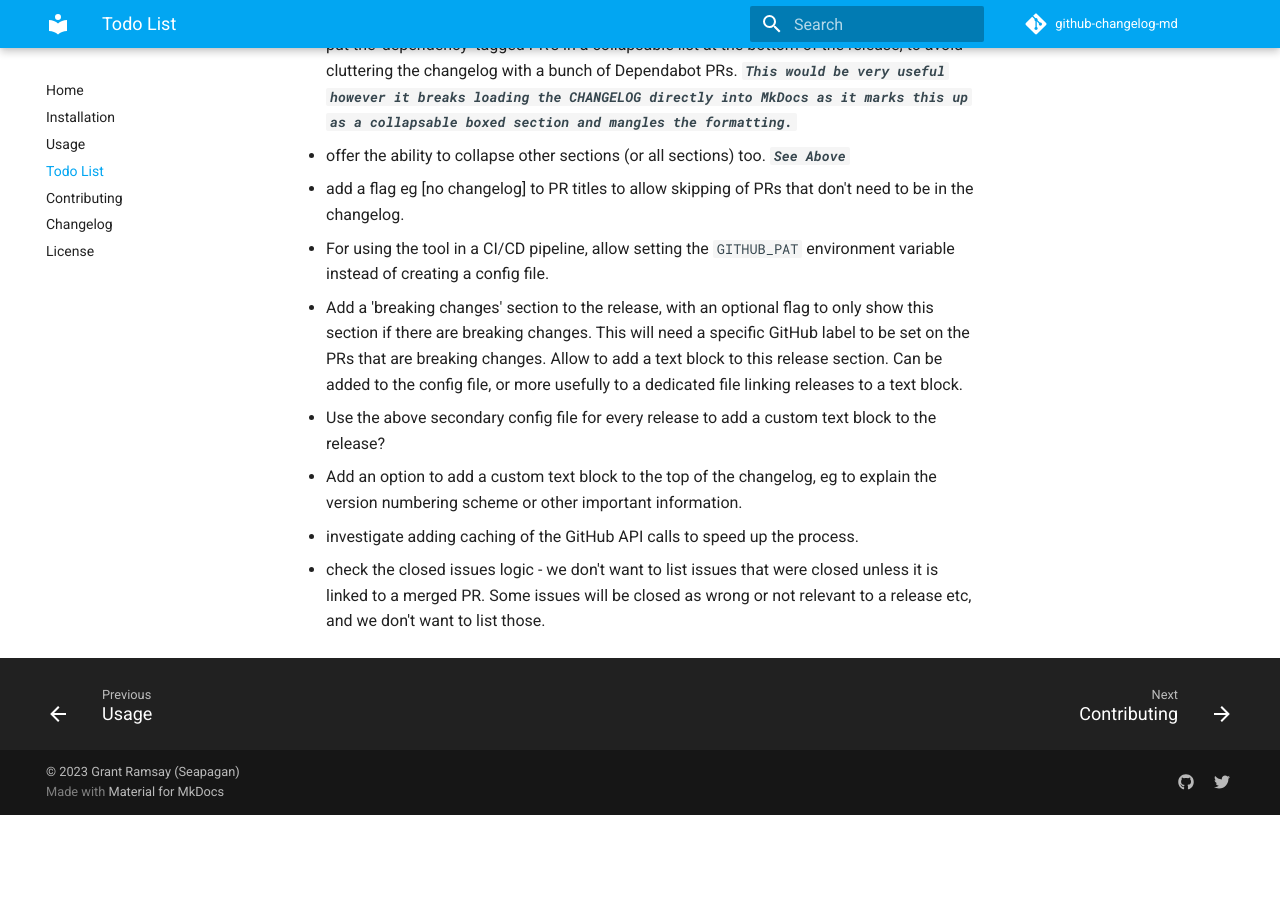
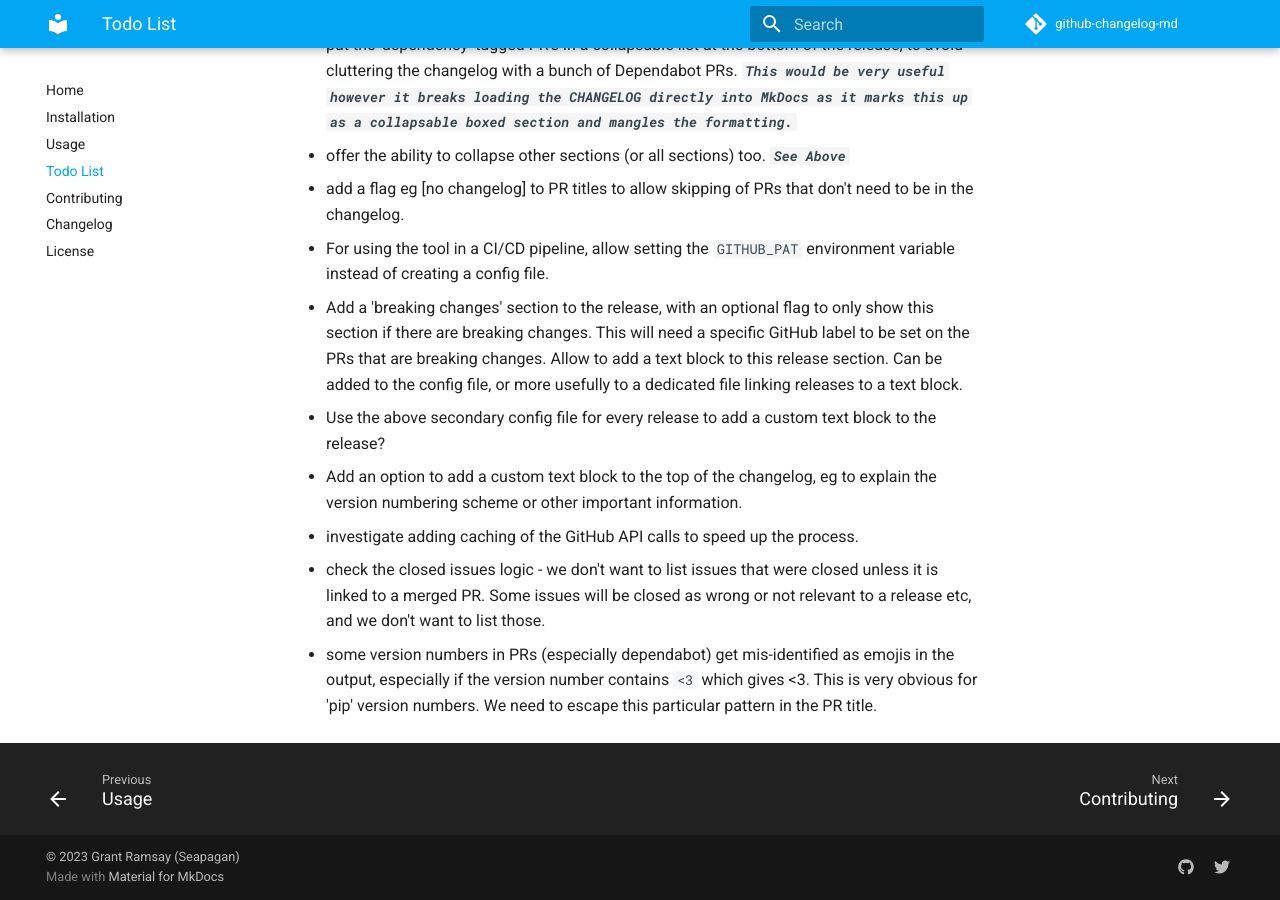
Before and after one commit to seapagan/github-changelog-md, an MkDocs documentation site: the page built from docs/todo_list.md, in a window 1280 px wide and 900 px high, scrolled down 1075 px. Built offline with MkDocs 1.6.1 and Material for MkDocs 9.7.7, drawn with Linux system fonts in a browser that asks for light colours; comment, search, counter and statistics services are not loaded; before the commit the page ends 1890 px from its top, so only the background shows below that.

Commit message:
update TODO
Signed-off-by: Grant Ramsay <seapagan@gmail.com>

```diff
--- a/TODO.md
+++ b/TODO.md
@@ -59,3 +59,7 @@ implemented but it's good to have a list of ideas.
 - check the closed issues logic - we don't want to list issues that were closed
   unless it is linked to a merged PR. Some issues will be closed as wrong or not
   relevant to a release etc, and we don't want to list those.
+- some version numbers in PRs (especially dependabot) get mis-identified as
+  emojis in the output, especially if the version number contains `<3` which
+  gives <3. This is very obvious for 'pip' version numbers. We need to escape
+  this particular pattern in the PR title.
```
